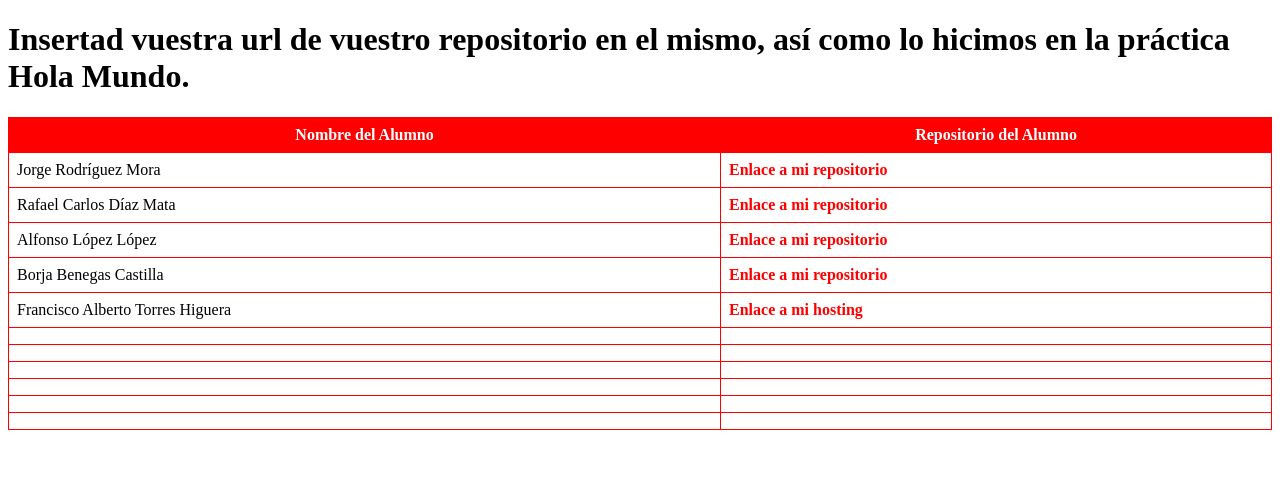
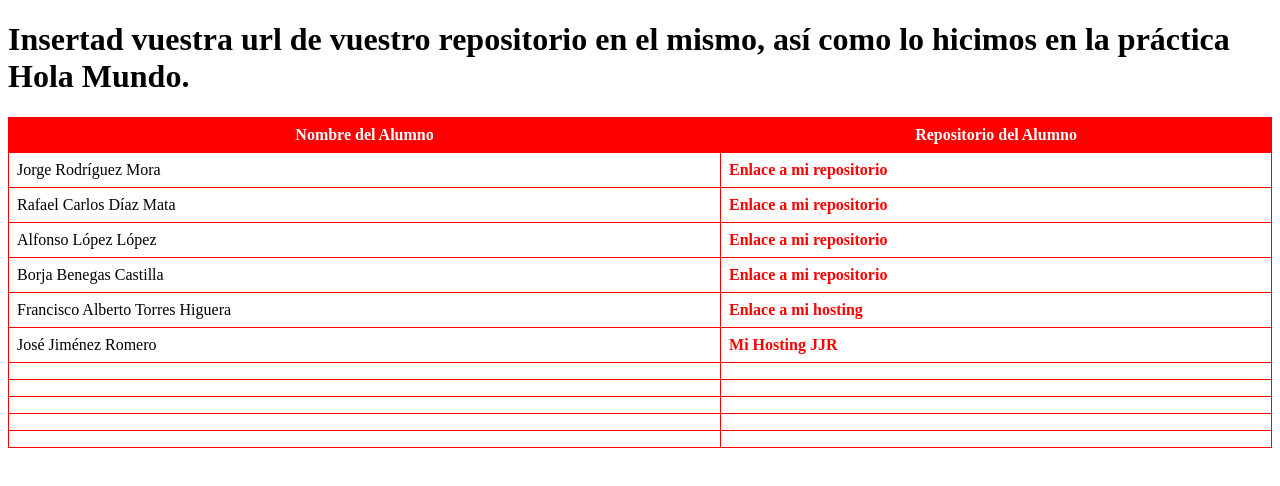
Before and after one commit to Astartet/EntregasLMSGI, a plain HTML site: page index.html in a window 1280 px wide. Drawn offline with Linux system fonts and the light colour scheme.

Commit message:
Añado mi nombre y mi enlace al repositorio

```diff
--- a/index.html
+++ b/index.html
@@ -40,8 +40,8 @@
             <td><a href="https://frantorres1199.github.io/FranciscoTorresMiHosting/">Enlace a mi hosting</a></td>
         </tr>
         <tr>
-            <td></td>
-            <td></td>
+            <td>José Jiménez Romero</td>
+            <td><a href="https://josejimenezromero.github.io/EntregaLMSGIHosting/">Mi Hosting JJR</a></td>
         </tr>
         <tr>
             <td></td>
```
